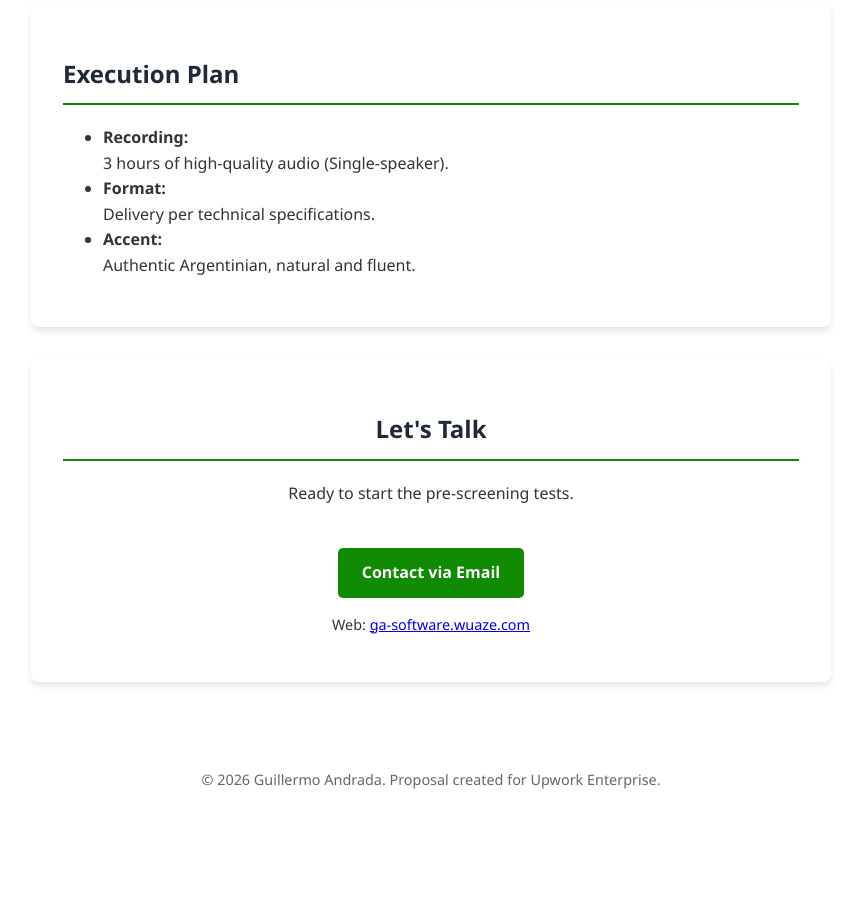
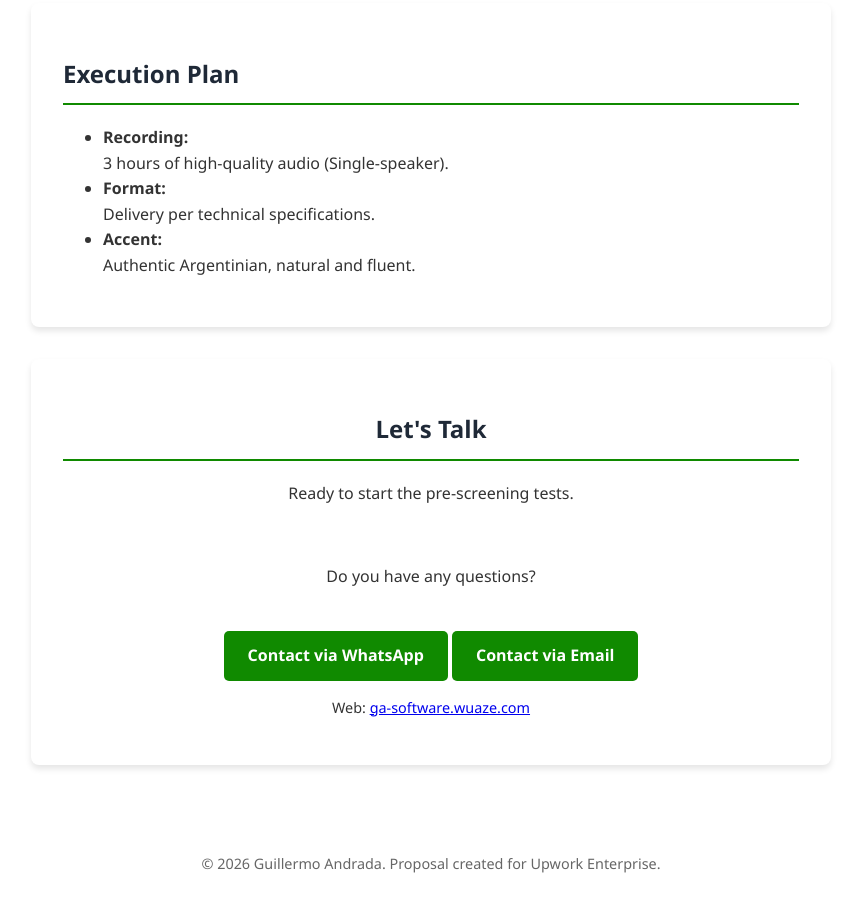
Before and after one commit to GuilloSGit/proposal, a plain HTML site: page index.html in a window 1280 px wide. Shown: the part 674-1583 px from the top of the page, without its empty margins (209-1070 px from the left). Before the commit the page ends 1500 px from the top, so only its background shows below. Drawn offline with Linux system fonts and the light colour scheme.

Commit message:
Add WhatsApp contact button to index.html
Added WhatsApp contact button with links in Spanish and English.

```diff
--- a/index.html
+++ b/index.html
@@ -135,6 +135,17 @@
             <p lang="en">Ready to start the pre-screening tests.</p>
             <br>
 
+            <p lang="es">¿Tienes alguna pregunta?</p>
+            <p lang="en">Do you have any questions?</p>
+
+            <br>
+
+            <!-- WhatsApp me Button -->
+            <a href="https://wa.me/543876295801?text=Hola%2C%20me%20interesa%20tu%20servicio" class="btn" target="_blank">
+                <span lang="es">Contactar por WhatsApp</span>
+                <span lang="en">Contact via WhatsApp</span>
+            </a>
+
             <a href="mailto:GuillermoAndrada@gmail.com" class="btn">
                 <span lang="es">Contactar por Email</span>
                 <span lang="en">Contact via Email</span>
```
